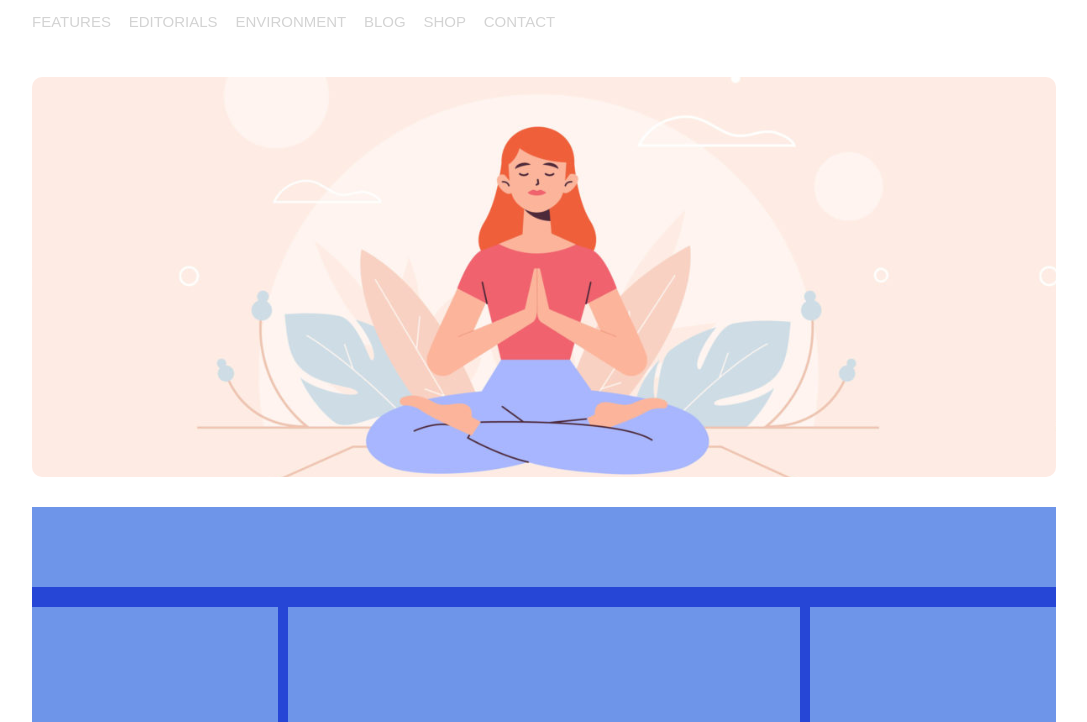
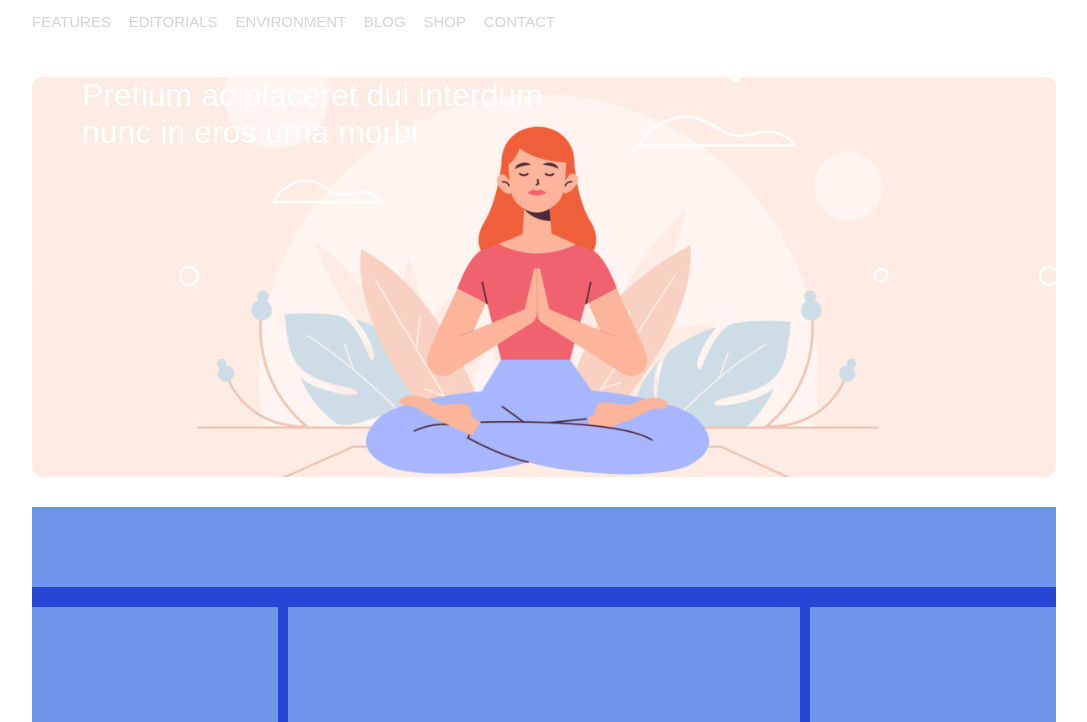
Before and after one commit to Pajehome/htmlcss-struttura-wp-2.0, a plain HTML site: page index.html in a window 1280 px wide. Shown: the part 78-800 px from the top of the page, without its empty margins (96-1183 px from the left). Drawn offline with Linux system fonts and the light colour scheme.

Commit message:
struttura

```diff
--- a/css/style.css
+++ b/css/style.css
@@ -35,6 +35,14 @@ body {
     background-size: 84%;
     background-position: center;
     border-radius: 10px;
+}
+
+h1{
+    font-weight: 200;
+    margin-left: 50px;
+    width: 50%;
+    display: inline-block;
+    color: white;
 }
 
 .clearfix::after {
--- a/index.html
+++ b/index.html
@@ -17,7 +17,7 @@
          <span class="nav">shop</span>&nbsp; &nbsp;
          <span class="nav">contact</span>
       <div class="headbody">
-
+          <h1>Pretium ac placeret dui interdum nunc in eros urna morbi</h1>
       </div>
     </header>
 
```
